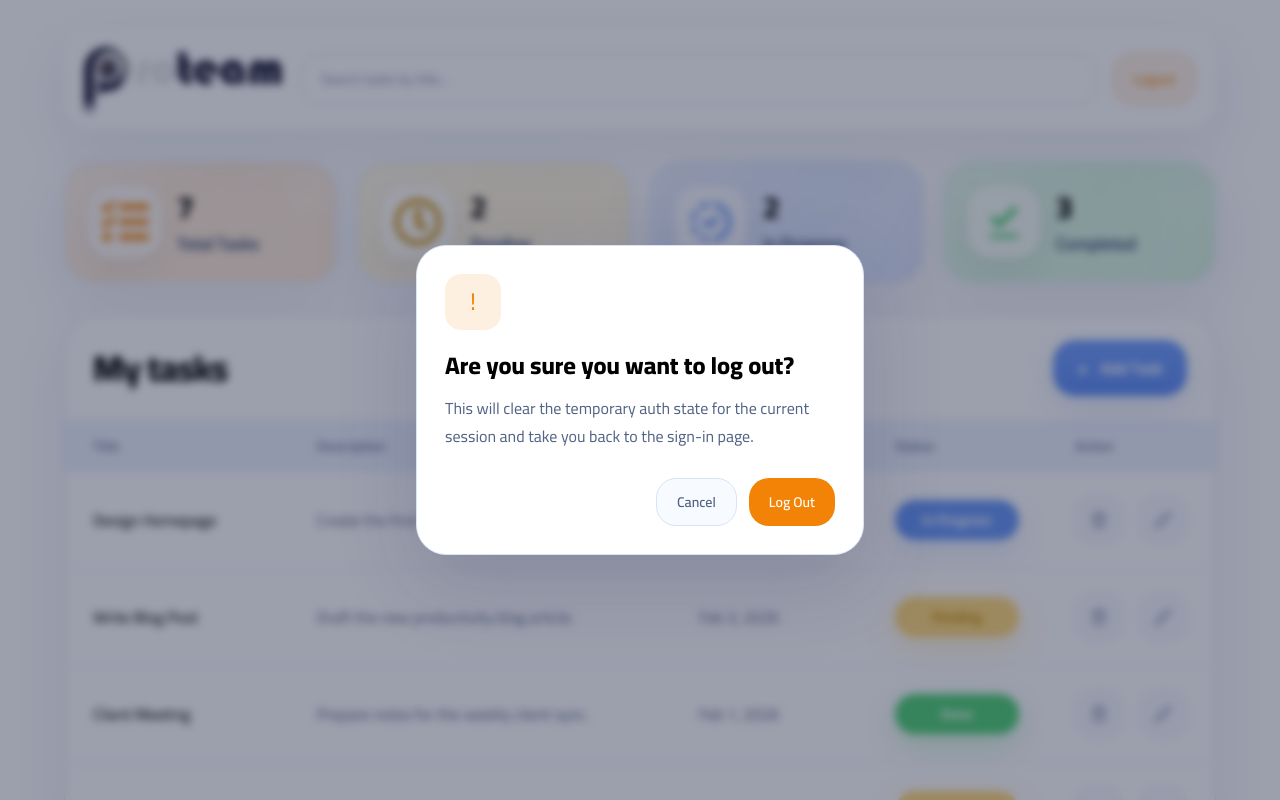
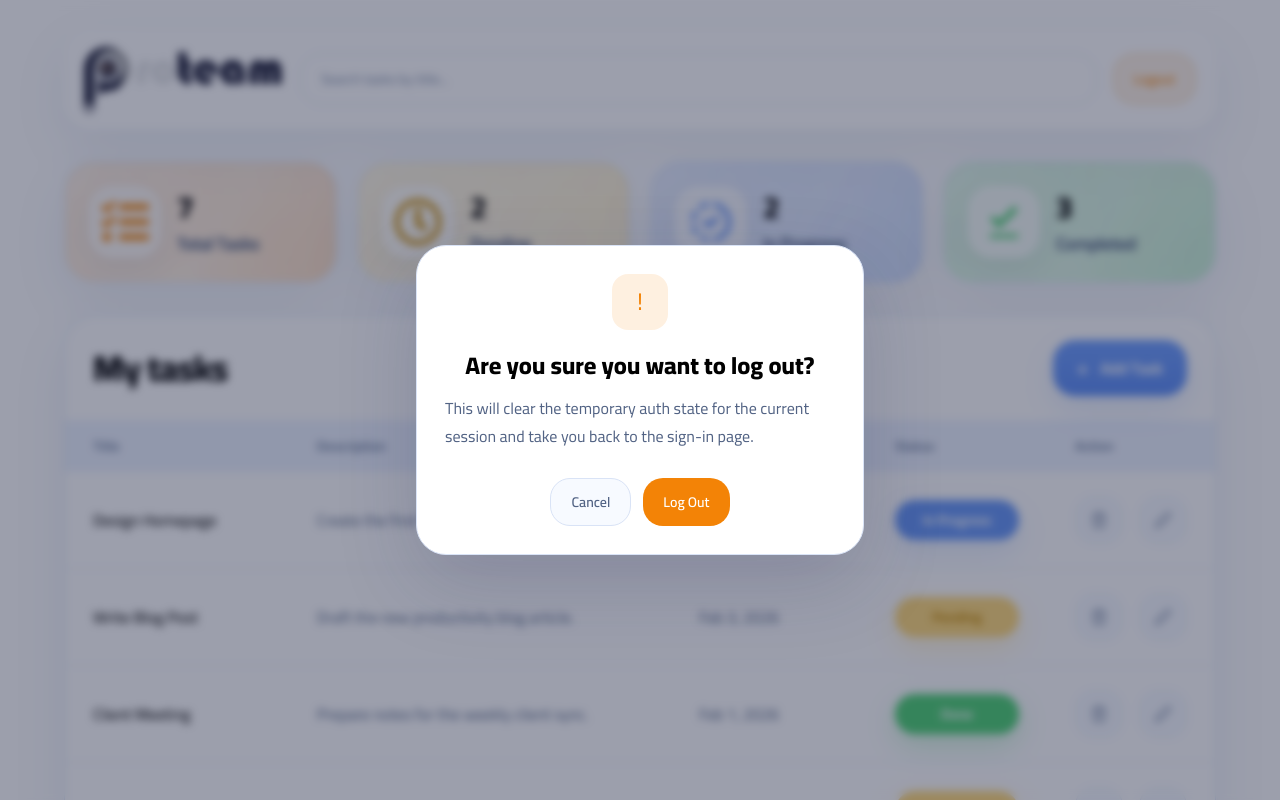
Before and after one commit to afif-gh99/Task-Manager, a React (Vite) app: page /dashboard in a window 1280 px wide. Both pictures are taken after a click on the button "Logout". Shown: the top 800 px of the page. Built offline with nearby package versions, Linux system fonts and the light colour scheme.

Commit message:
Polish theme flow and update dark logo

```diff
--- a/src/components/AppEntry.jsx
+++ b/src/components/AppEntry.jsx
@@ -1,14 +1,8 @@
-import {
-  createContext,
-  useContext,
-  useEffect,
-  useRef,
-  useState,
-} from "react";
+import { createContext, useContext, useEffect, useRef, useState } from "react";
 import { RouterProvider } from "react-router";
 import IntroLoader from "./IntroLoader";
 
-const DEFAULT_INTRO_DURATION = 2000;
+const DEFAULT_INTRO_DURATION = 3000;
 const IntroLoaderContext = createContext({
   playIntro: async () => {},
 });
@@ -21,9 +15,8 @@ const AppEntry = ({
   introDuration = DEFAULT_INTRO_DURATION,
   isAppReady = true,
 }) => {
-  const [hasMinimumDelayElapsed, setHasMinimumDelayElapsed] = useState(
-    !showIntro,
-  );
+  const [hasMinimumDelayElapsed, setHasMinimumDelayElapsed] =
+    useState(!showIntro);
   const [isInitialIntroVisible, setIsInitialIntroVisible] = useState(showIntro);
   const [isTransitionIntroVisible, setIsTransitionIntroVisible] =
     useState(false);
--- a/src/components/ConfirmModal.jsx
+++ b/src/components/ConfirmModal.jsx
@@ -24,7 +24,7 @@ const ConfirmModal = ({
 
   return (
     <div className="animate-fade-in fixed inset-0 z-50 flex items-center justify-center bg-[rgba(20,28,58,0.42)] px-4 py-6 backdrop-blur-[4px]">
-      <div className="animate-modal-pop w-full max-w-md rounded-[30px] border border-[var(--color-border-strong)] bg-[var(--color-surface-primary)] p-6 shadow-[0_28px_80px_rgba(31,40,88,0.18)] sm:p-7">
+      <div className="animate-modal-pop flex flex-col items-center w-full max-w-md rounded-[30px] border border-[var(--color-border-strong)] bg-[var(--color-surface-primary)] p-6 shadow-[0_28px_80px_rgba(31,40,88,0.18)] sm:p-7">
         <div
           className={`mb-5 flex h-14 w-14 items-center justify-center rounded-2xl text-2xl ${toneClasses.iconWrap}`}
         >
--- a/src/components/IntroLoader.jsx
+++ b/src/components/IntroLoader.jsx
@@ -1,6 +1,6 @@
 const IntroLoader = ({
   duration = 2000,
-  logoSrc = "/assets/proteam-text.png",
+  logoSrc = "/assets/logo-dark.png",
   logoAlt = "ProTeam",
 }) => {
   return (
```
Also changed, not shown: public/assets/logo-dark.png (added).
